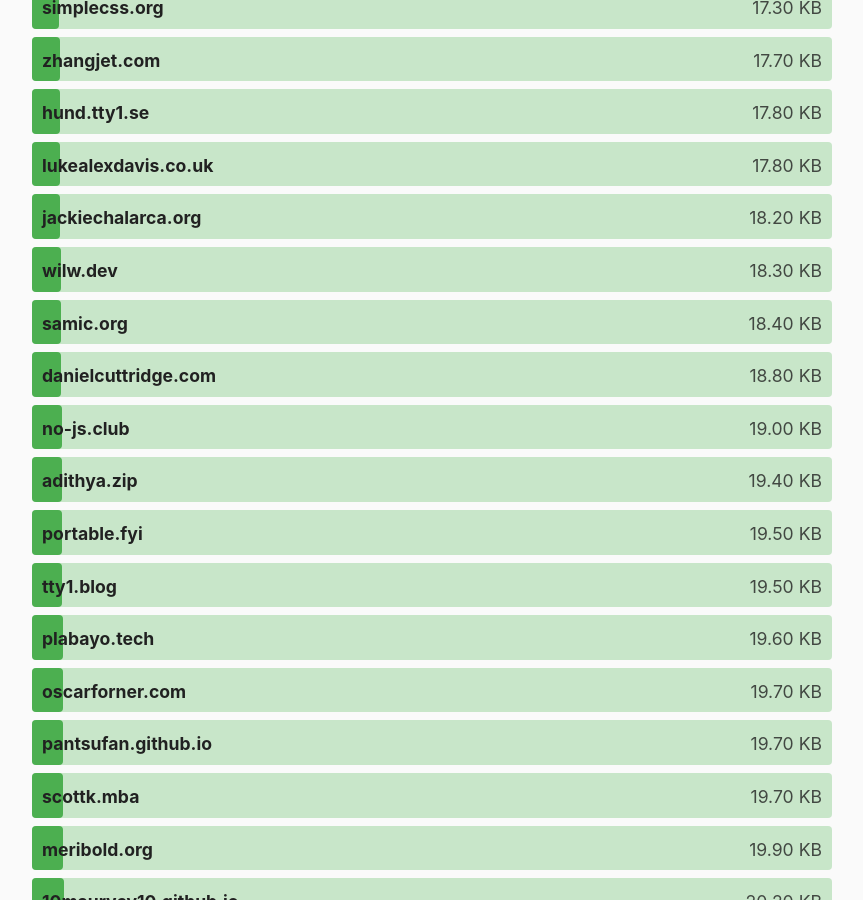
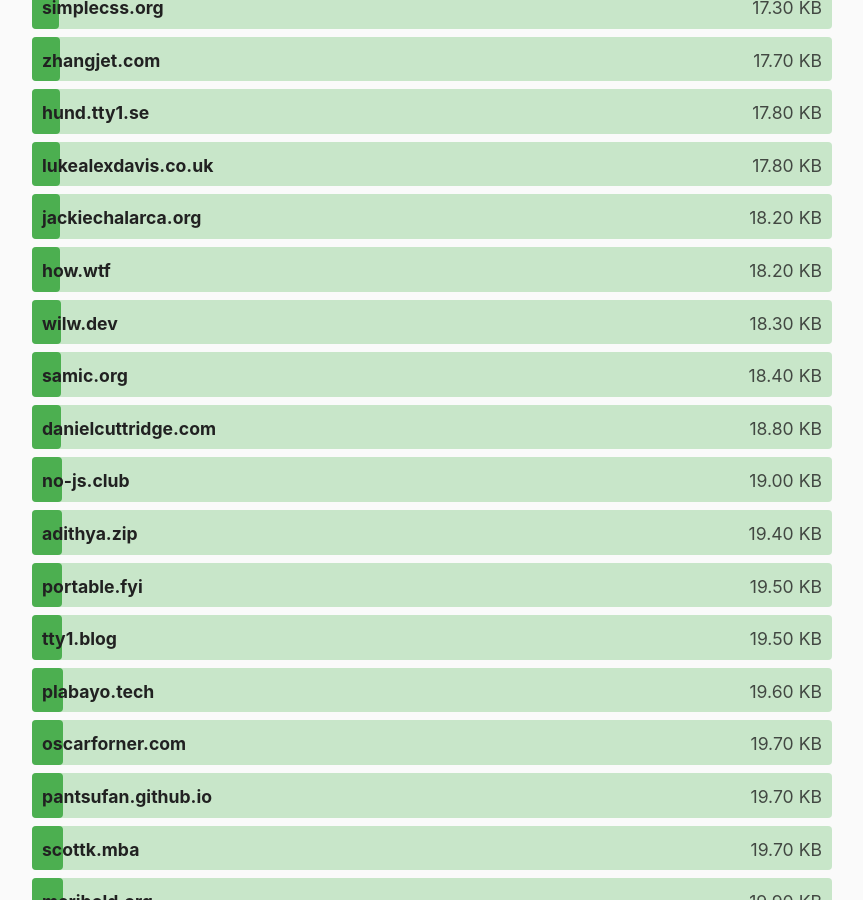
Before and after one commit to kevquirk/512kb.club, a Jekyll site: the page built from index.md, in a window 1280 px wide and 900 px high, scrolled down 7950 px. Shown: the whole window, without its empty margins (208-1071 px from the left). Built offline with Jekyll 4.4.1, drawn with Linux system fonts in a browser that asks for light colours.

Commit message:
add `how.wtf` to the `sites.yml`

```diff
--- a/_data/sites.yml
+++ b/_data/sites.yml
@@ -3542,3 +3542,8 @@
   url: https://zwbetz.com/
   size: 67.8
   last_checked: 2022-07-20
+
+- domain: how.wtf
+  url: https://how.wtf/
+  size: 18.2
+  last_checked: 2023-12-29
```
